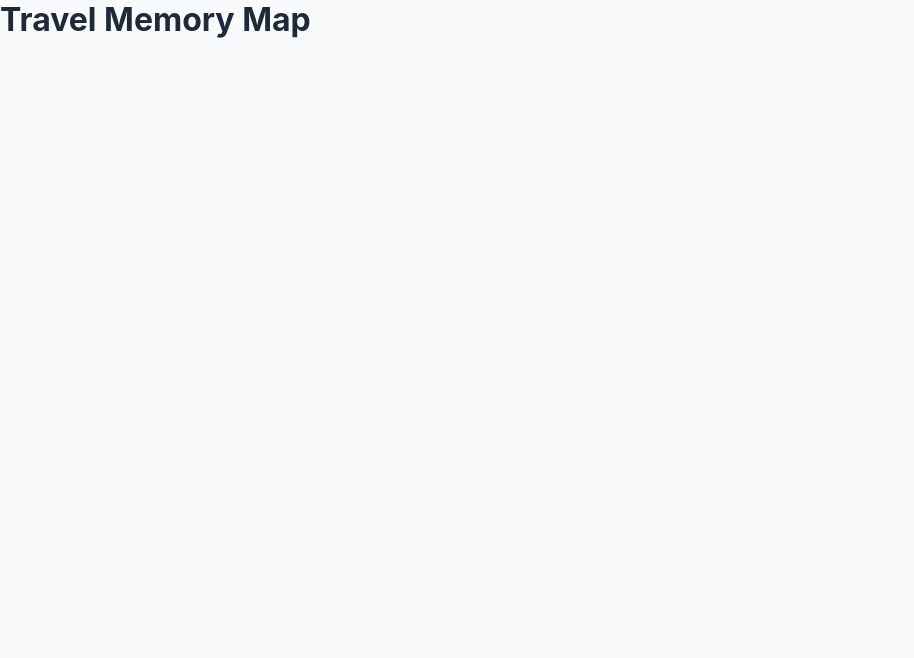
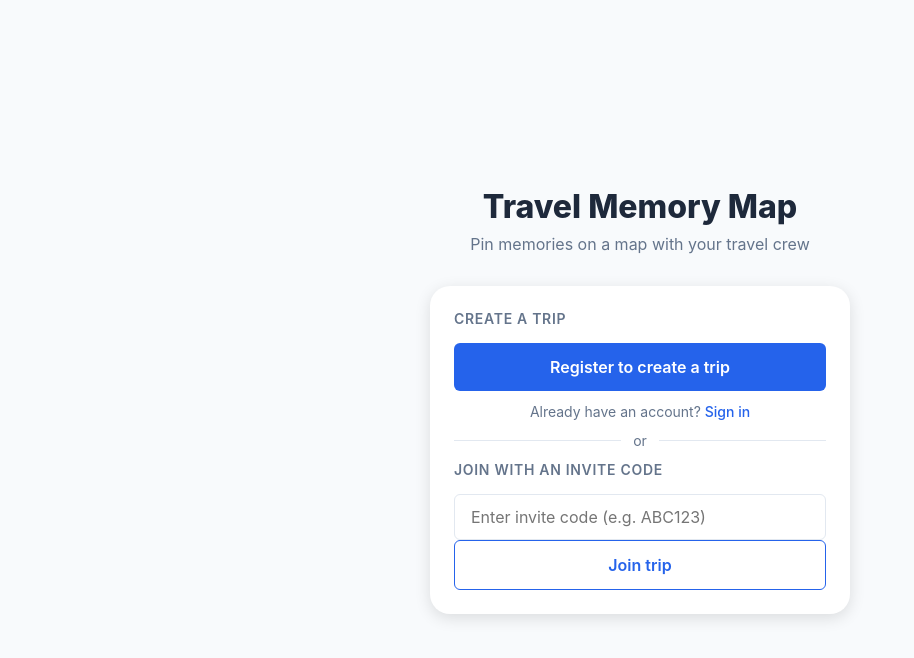
Before and after one commit to LoicDupong/nomio, a Next.js app: page / in a window 1280 px wide. Shown: the top 658 px of the page, without its empty margins (0-914 px from the left). Built offline with nearby package versions, Linux system fonts and the light colour scheme; no server answers.

Commit message:
feat: landing page and guest join page

```diff
--- /dev/null
+++ b/app/join/[code]/page.module.scss
@@ -0,0 +1,84 @@
+@import '@/styles/variables';
+
+.page {
+  min-height: 100vh;
+  display: flex;
+  align-items: center;
+  justify-content: center;
+  padding: 1rem;
+  background: $color-bg;
+}
+
+.card {
+  background: $color-surface;
+  border-radius: $radius-lg;
+  padding: 2rem;
+  width: 100%;
+  max-width: 400px;
+  box-shadow: $shadow-md;
+  text-align: center;
+}
+
+.emoji {
+  font-size: 2.5rem;
+  margin-bottom: 0.75rem;
+}
+
+.title {
+  font-size: 1.5rem;
+  font-weight: 700;
+  margin-bottom: 0.5rem;
+}
+
+.subtitle {
+  color: $color-text-muted;
+  font-size: 0.95rem;
+  margin-bottom: 1.5rem;
+}
+
+.field {
+  display: flex;
+  flex-direction: column;
+  gap: 0.4rem;
+  margin-bottom: 1rem;
+  text-align: left;
+
+  label {
+    font-size: 0.875rem;
+    font-weight: 500;
+    color: $color-text-muted;
+  }
+
+  input {
+    border: 1.5px solid $color-border;
+    border-radius: $radius-sm;
+    padding: 0.75rem 1rem;
+    font-size: 1rem;
+
+    &:focus {
+      outline: none;
+      border-color: $color-primary;
+    }
+  }
+}
+
+.button {
+  width: 100%;
+  background: $color-primary;
+  color: white;
+  border-radius: $radius-sm;
+  padding: 0.875rem;
+  font-size: 1rem;
+  font-weight: 600;
+  transition: opacity 0.2s;
+
+  &:disabled {
+    opacity: 0.6;
+  }
+}
+
+.error {
+  color: $color-danger;
+  font-size: 0.875rem;
+  margin-bottom: 1rem;
+}
--- /dev/null
+++ b/app/page.module.scss
@@ -0,0 +1,125 @@
+@import '@/styles/variables';
+
+.page {
+  min-height: 100vh;
+  display: flex;
+  flex-direction: column;
+  align-items: center;
+  justify-content: center;
+  padding: 2rem 1rem;
+  background: $color-bg;
+  gap: 2rem;
+}
+
+.hero {
+  text-align: center;
+
+  h1 {
+    font-size: 2rem;
+    font-weight: 800;
+    color: $color-text;
+    margin-bottom: 0.5rem;
+  }
+
+  p {
+    color: $color-text-muted;
+    font-size: 1rem;
+  }
+}
+
+.card {
+  background: $color-surface;
+  border-radius: $radius-lg;
+  padding: 1.5rem;
+  width: 100%;
+  max-width: 420px;
+  box-shadow: $shadow-md;
+  display: flex;
+  flex-direction: column;
+  gap: 0.75rem;
+}
+
+.sectionTitle {
+  font-size: 0.875rem;
+  font-weight: 600;
+  color: $color-text-muted;
+  text-transform: uppercase;
+  letter-spacing: 0.05em;
+  margin-bottom: 0.25rem;
+}
+
+.field {
+  display: flex;
+  flex-direction: column;
+  gap: 0.4rem;
+
+  input {
+    border: 1.5px solid $color-border;
+    border-radius: $radius-sm;
+    padding: 0.75rem 1rem;
+    font-size: 1rem;
+
+    &:focus {
+      outline: none;
+      border-color: $color-primary;
+    }
+  }
+}
+
+.btnPrimary {
+  background: $color-primary;
+  color: white;
+  border-radius: $radius-sm;
+  padding: 0.875rem;
+  font-size: 1rem;
+  font-weight: 600;
+  width: 100%;
+  transition: opacity 0.2s;
+
+  &:disabled {
+    opacity: 0.6;
+  }
+}
+
+.btnSecondary {
+  background: $color-surface;
+  color: $color-primary;
+  border: 1.5px solid $color-primary;
+  border-radius: $radius-sm;
+  padding: 0.875rem;
+  font-size: 1rem;
+  font-weight: 600;
+  width: 100%;
+}
+
+.divider {
+  display: flex;
+  align-items: center;
+  gap: 0.75rem;
+  color: $color-text-muted;
+  font-size: 0.875rem;
+
+  &::before,
+  &::after {
+    content: '';
+    flex: 1;
+    height: 1px;
+    background: $color-border;
+  }
+}
+
+.error {
+  color: $color-danger;
+  font-size: 0.875rem;
+}
+
+.authLinks {
+  text-align: center;
+  font-size: 0.875rem;
+  color: $color-text-muted;
+
+  a {
+    color: $color-primary;
+    font-weight: 500;
+  }
+}
--- a/app/page.tsx
+++ b/app/page.tsx
@@ -1,3 +1,107 @@
-export default function Home() {
-  return <main><h1>Travel Memory Map</h1></main>;
+'use client';
+import { useState, useEffect } from 'react';
+import { useRouter } from 'next/navigation';
+import Link from 'next/link';
+import api from '@/lib/api';
+import { useAuthStore } from '@/store/authStore';
+import styles from './page.module.scss';
+
+export default function LandingPage() {
+  const router = useRouter();
+  const { token, user, hydrate } = useAuthStore();
+
+  const [tripName, setTripName] = useState('');
+  const [joinCode, setJoinCode] = useState('');
+  const [creating, setCreating] = useState(false);
+  const [error, setError] = useState('');
+
+  useEffect(() => {
+    hydrate();
+  }, []);
+
+  async function createTrip(e: React.FormEvent) {
+    e.preventDefault();
+    if (!token) return router.push('/auth/login');
+    setCreating(true);
+    setError('');
+    try {
+      const res = await api.post('/trips', { name: tripName });
+      router.push(`/trip/${res.data.id}`);
+    } catch (err: unknown) {
+      const e = err as { response?: { data?: { error?: string } } };
+      setError(e.response?.data?.error || 'Failed to create trip');
+      setCreating(false);
+    }
+  }
+
+  function goJoin(e: React.FormEvent) {
+    e.preventDefault();
+    if (!joinCode.trim()) return;
+    router.push(`/join/${joinCode.trim().toUpperCase()}`);
+  }
+
+  return (
+    <div className={styles.page}>
+      <div className={styles.hero}>
+        <h1>Travel Memory Map</h1>
+        <p>Pin memories on a map with your travel crew</p>
+      </div>
+
+      <div className={styles.card}>
+        {user ? (
+          <>
+            <p className={styles.sectionTitle}>Create a new trip</p>
+            <form onSubmit={createTrip}>
+              <div className={styles.field}>
+                <input
+                  id="trip-name"
+                  type="text"
+                  placeholder="Trip name (e.g. Portugal 2024)"
+                  value={tripName}
+                  onChange={(e) => setTripName(e.target.value)}
+                  required
+                />
+              </div>
+              {error && <p className={styles.error}>{error}</p>}
+              <button className={styles.btnPrimary} type="submit" disabled={creating}>
+                {creating ? 'Creating...' : 'Create trip'}
+              </button>
+            </form>
+          </>
+        ) : (
+          <>
+            <p className={styles.sectionTitle}>Create a trip</p>
+            <Link href="/auth/register">
+              <button className={styles.btnPrimary} type="button">
+                Register to create a trip
+              </button>
+            </Link>
+            <div className={styles.authLinks}>
+              Already have an account? <Link href="/auth/login">Sign in</Link>
+            </div>
+          </>
+        )}
+
+        <div className={styles.divider}>or</div>
+
+        <p className={styles.sectionTitle}>Join with an invite code</p>
+        <form onSubmit={goJoin}>
+          <div className={styles.field}>
+            <input
+              id="join-code"
+              type="text"
+              placeholder="Enter invite code (e.g. ABC123)"
+              value={joinCode}
+              onChange={(e) => setJoinCode(e.target.value.toUpperCase())}
+              maxLength={6}
+              required
+            />
+          </div>
+          <button className={styles.btnSecondary} type="submit">
+            Join trip
+          </button>
+        </form>
+      </div>
+    </div>
+  );
 }
```
Also changed, not shown: app/join/[code]/page.tsx (added, +97 -0 lines).
